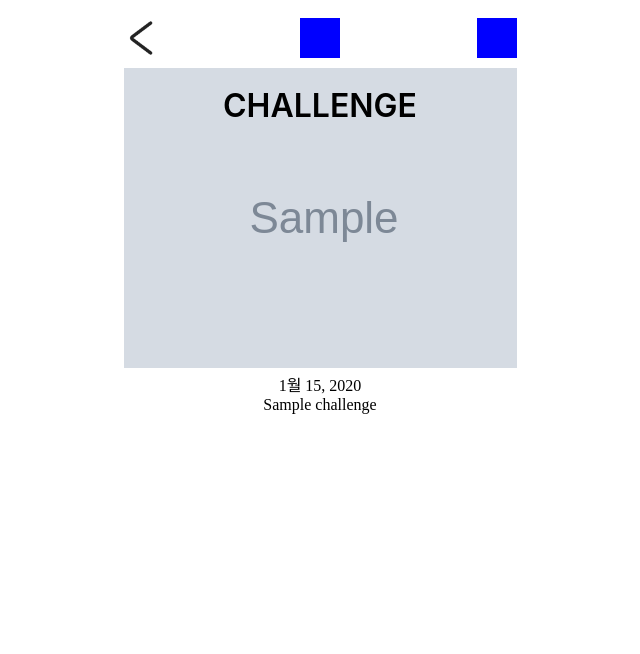
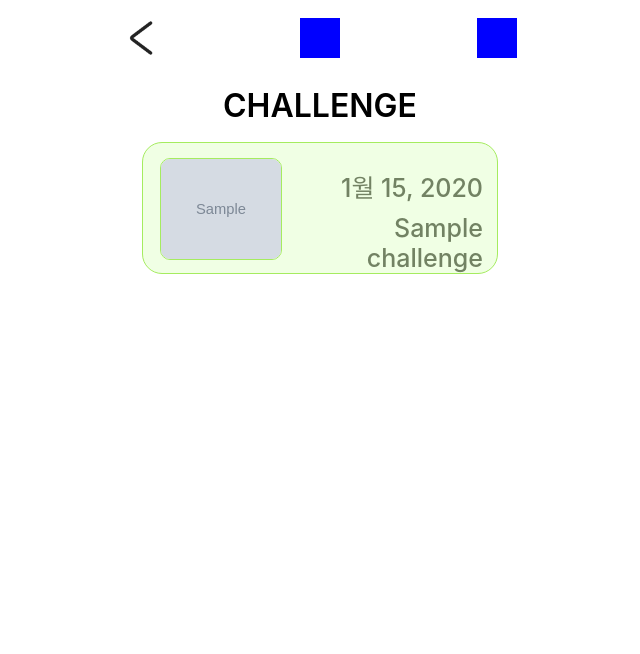
Before and after one commit to 2023-Ganzithon/Team15, a Django app: page /mypage/challenge/ in a window 1280 px wide. Shown: the top 654 px of the page, without its empty margins (320-960 px from the left). Run offline with Django 3.2, Linux system fonts and the light colour scheme; a user stored in the database is signed in; tables that the repository leaves empty hold one stand-in row (values such as "Sample post"); grey boxes marked "Sample" are stand-in pictures.

Commit message:
fix: challenge 부분 수정

```diff
--- a/static/css/challenge.css
+++ b/static/css/challenge.css
@@ -81,7 +81,7 @@
 }
 
 .challenge {
-  position: absolute;
+  position: relative;
   width: 327px;
   height: 44px;
 
@@ -94,7 +94,72 @@
 
   color: #000000;
 
-  top: 100px;
+  margin-top: 40px;
+  margin-bottom: -30px;
   left: 50%;
   transform: translate(-50%, -50%);
 }
+
+.challengeBox {
+  width: 354px;
+  height: 130px;
+  border-radius: 20px;
+  border: 1px solid #a5ec5f;
+  background: #f0ffe4;
+  margin: auto;
+  margin-top: 20px;
+
+  font-family: "Inter";
+  font-style: normal;
+  font-weight: 600;
+  font-size: 25px;
+  line-height: 30px;
+  text-align: center;
+
+  color: #728263;
+}
+
+.img {
+  position: absolute;
+  width: 120px;
+  height: 100px;
+  border-radius: 10px;
+  border: 1px solid #a5ec5f;
+  margin-top: 15px;
+  margin-left: -160px;
+  object-fit: cover;
+}
+
+.date {
+  position: absolute;
+  width: 190px;
+  height: 28px;
+  margin-top: 30px;
+  margin-left: 150px;
+
+  font-family: "Inter";
+  font-style: normal;
+  font-weight: 500;
+  font-size: 25px;
+  line-height: 30px;
+  text-align: right;
+
+  color: #728263;
+}
+
+.challengeTitle {
+  position: absolute;
+  width: 190px;
+  height: 28px;
+  margin-top: 70px;
+  margin-left: 150px;
+
+  font-family: "Inter";
+  font-style: normal;
+  font-weight: 500;
+  font-size: 25px;
+  line-height: 30px;
+  text-align: right;
+
+  color: #728263;
+}
```
Also changed, not shown: challenge/templates/challenge_detail.html (+14 -31 lines), mypage/templates/challenge.html (+1 -29 lines).
